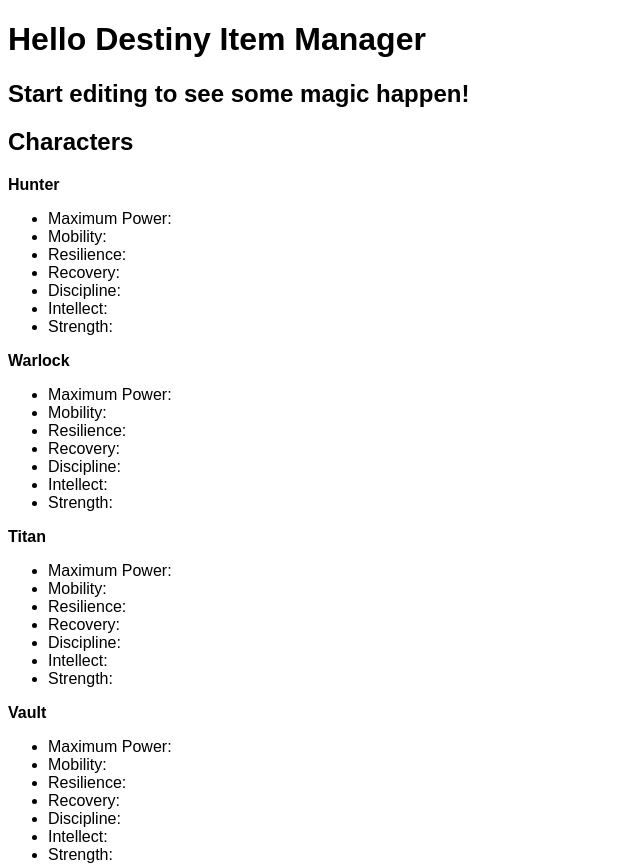
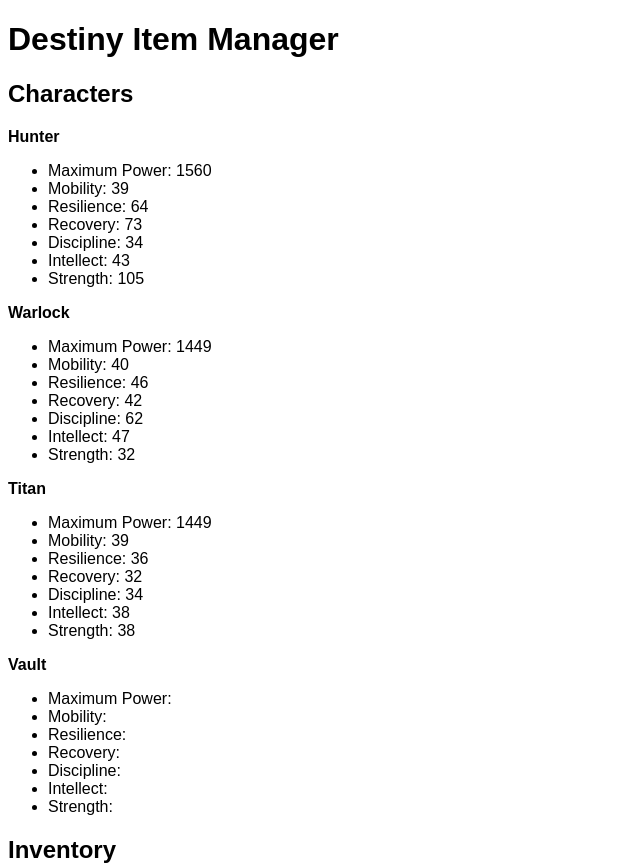
Before and after one commit to zyeags/ZachDIMClone, a React (Create React App) app: page / in a window 1280 px wide. Shown: the top 865 px of the page, without its empty margins (0-640 px from the left). Built offline with nearby package versions, Linux system fonts and the light colour scheme.

Commit message:
Stat Values Added stat values for 3 characters.

```diff
--- a/src/App.js
+++ b/src/App.js
@@ -5,8 +5,7 @@ import Characters from "./containers/Characters";
 export default function App() {
   return (
     <div className="App">
-      <h1>Hello Destiny Item Manager</h1>
-      <h2>Start editing to see some magic happen!</h2>
+      <h1> Destiny Item Manager</h1>
 
       <Characters />
       <Inventory />
--- a/src/components/CharacterSection.js
+++ b/src/components/CharacterSection.js
@@ -3,13 +3,13 @@ export default function CharacterSection(props) {
     <div>
       <strong>{props.name}</strong>
       <ul>
-        <li>Maximum Power:</li>
-        <li>Mobility:</li>
-        <li>Resilience:</li>
-        <li>Recovery:</li>
-        <li>Discipline:</li>
-        <li>Intellect:</li>
-        <li>Strength:</li>
+        <li>Maximum Power: {props.maximumPower}</li>
+        <li>Mobility: {props.mobility}</li>
+        <li>Resilience: {props.resilience}</li>
+        <li>Recovery: {props.recovery}</li>
+        <li>Discipline: {props.discipline}</li>
+        <li>Intellect: {props.intellect}</li>
+        <li>Strength: {props.strength}</li>
       </ul>
     </div>
   );
--- a/src/containers/Characters.js
+++ b/src/containers/Characters.js
@@ -4,9 +4,36 @@ export default function Characters() {
   return (
     <div>
       <h2>Characters</h2>
-      <CharacterSection name="Hunter" />
-      <CharacterSection name="Warlock" />
-      <CharacterSection name="Titan" />
+      <CharacterSection
+        name="Hunter"
+        maximumPower={1560}
+        mobility={39}
+        resilience={64}
+        recovery={73}
+        discipline={34}
+        intellect={43}
+        strength={105}
+      />
+      <CharacterSection
+        name="Warlock"
+        maximumPower={1449}
+        mobility={40}
+        resilience={46}
+        recovery={42}
+        discipline={62}
+        intellect={47}
+        strength={32}
+      />
+      <CharacterSection
+        name="Titan"
+        maximumPower={1449}
+        mobility={39}
+        resilience={36}
+        recovery={32}
+        discipline={34}
+        intellect={38}
+        strength={38}
+      />
       <CharacterSection name="Vault" />
     </div>
   );
```
